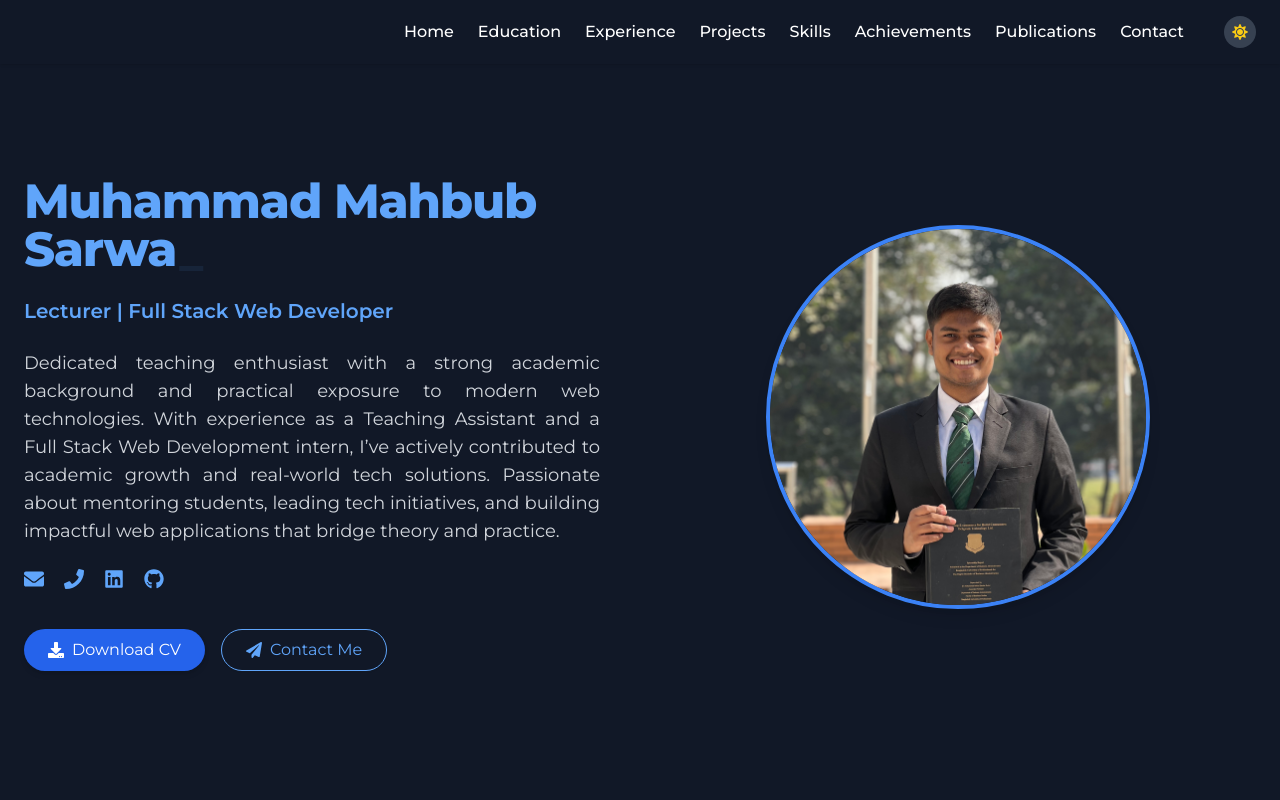
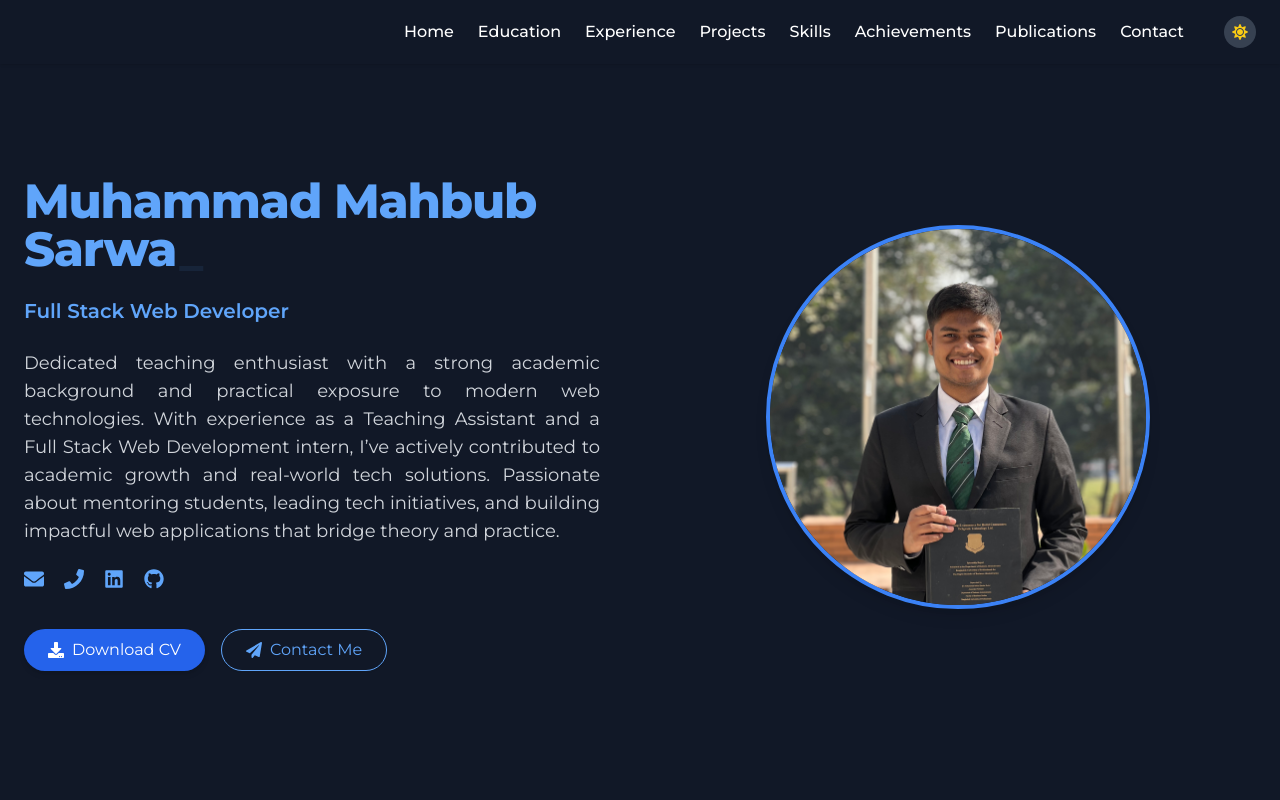
Before and after one commit to Mahbub049/mahbub-sarwar-client, a React (Create React App) app: page / in a window 1280 px wide. Shown: the top 800 px of the page. Built offline with nearby package versions, Linux system fonts and the light colour scheme.

Commit message:
temporary update

```diff
--- a/src/components/Hero.jsx
+++ b/src/components/Hero.jsx
@@ -32,7 +32,8 @@ export default function Hero() {
                     </h1>
 
                     <p className="text-lg sm:text-xl font-semibold text-blue-700 dark:text-blue-400">
-                        Lecturer | Full Stack Web Developer
+                        {/* Lecturer | Full Stack Web Developer */}
+                        Full Stack Web Developer
                     </p>
 
                     <p className="text-gray-600 dark:text-gray-300 text-sm sm:text-base md:text-lg text-justify max-w-xl mx-auto md:mx-0">
```
